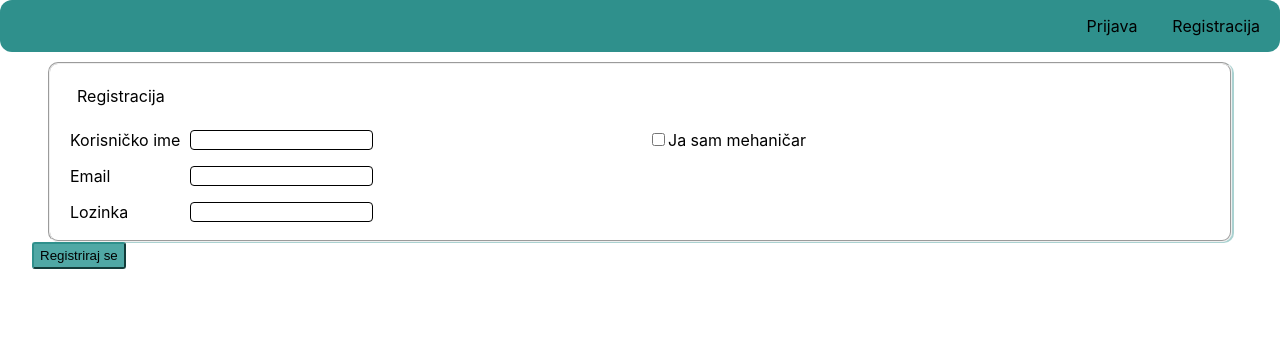
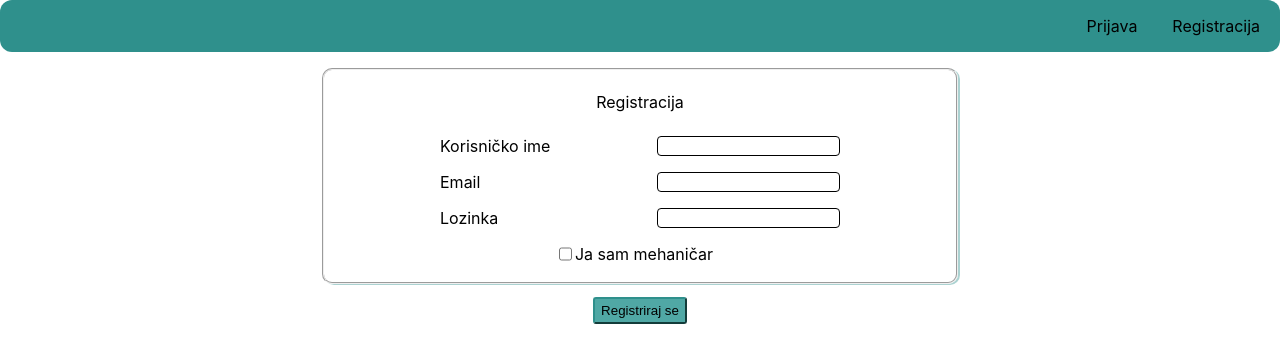
Before and after one commit to FilipKupanovac/zavrsni-rad, a React (Create React App) app: page / in a window 1280 px wide. Both pictures are taken after a click on the element "Registracija". Shown: the top 362 px of the page. Built offline with nearby package versions, Linux system fonts and the light colour scheme.

Commit message:
Small visual interface changes

```diff
--- a/src/App.css
+++ b/src/App.css
@@ -117,6 +117,10 @@ button, .pointer{
   display: flex;
   justify-content: center;
 }
+.just-stretch{
+  justify-content: space-between;
+  max-width: 400px;
+}
 .validation-label{
   min-width: 130px;
 }
@@ -154,6 +158,9 @@ button, .pointer{
 .w70{
   width: 70%;
 }
+.w80{
+  width: 80%
+}
 .vehicle-card, .spare-part{
   border: 0px solid transparent;
   border-radius: 8px;
@@ -182,3 +189,18 @@ button, .pointer{
 .marg-half-bot{
   margin-bottom: 0.5em;
 }
+.w50{
+  width: 50%;
+  margin: 0 auto;
+  margin-top: 1em;
+}
+.centered-marg{
+  margin: 0 auto;
+  margin-top: 1em;
+}
+.no-pad{
+  padding: 0;
+}
+button.add-vehicle{
+  margin-right: 0.75em;
+}
--- a/src/Components/Driver/NewVehicle.js
+++ b/src/Components/Driver/NewVehicle.js
@@ -58,11 +58,12 @@ class NewVehicle extends Component {
                         <input onChange={this.onLicenseChange} maxLength="10" type="text"></input>
                     </div>
                     <div className="marg-top">
-                        <button onClick={() => {
+                        <button className="add-vehicle"
+                            onClick={() => {
                             this.AddNewVehicle();
                             this.props.toggleAddVehicle();
                         }}>Dodaj vozilo</button>
-                        <button onClick={() => this.props.toggleAddVehicle()}>Odustani</button>
+                        <button className="add-vehicle" onClick={() => this.props.toggleAddVehicle()}>Odustani</button>
                     </div>
                 </div>
             </div>
--- a/src/Components/Register.js
+++ b/src/Components/Register.js
@@ -18,43 +18,49 @@ class Register extends Component{
     render(){
         return(
             <div>
-                <fieldset>
-                    <p>Registracija</p>
-                    <div className="register-form">
-                        <div className="half-width">
-                            <div className="fill-width pa05 flex">
+                <fieldset className="w50 marg-top">
+                    <div className="just-center">
+                        <p className="no-pad">Registracija</p>
+                    </div>
+                    <div className="just-center">
+                        <div className="w70 pa05 flex just-stretch">
                             <label>Korisničko ime</label>
                             <input onChange={this.onNameChange}
                                 type="text" name="name"
                             ></input>
                         </div>
-                            <div className="fill-width pa05 flex">
+                    </div>
+                    <div className="just-center">
+                        <div className="w70 pa05 flex just-stretch">
                             <label>Email</label>
                             <input onChange={this.onEmailChange}
                                 type="email" name="email-address"
                             ></input>
                         </div>
-                            <div className="fill-width pa05 flex">
+                    </div>
+                    <div className="just-center">
+                        <div className="w70 pa05 flex just-stretch">
                             <label>Lozinka</label>
                             <input onChange={this.onPasswordChange}
                                 type="password" name="password"
                             ></input>
                         </div>
                     </div>
-                        <div className="half-width">
-                            <div className="fill-width pa05">
+                    <div className="just-center">
+                        <div className="w80 pa05 just-center">
                             <input onChange={this.onCheckboxCheck}
-                                    type="checkbox" name="mechanic-check" value="mechanic"
+                                    type="checkbox" name="mechanic-check"value="mechanic"
                             ></input>
-                                <label name="mechanic-check">Ja sam mehaničar</label>
+                            <label style={{width: "150px"}} name="mechanic-check">Ja sam mehaničar</label>
+                        </div>
                     </div>
                     <>{this.ShowMechanicInputField()}</>
-                        </div>
-                    </div>
                 </fieldset>
-                <button onClick={this.Register}>
+                <div className="just-center">
+                <button className="centered-marg" onClick={this.Register}>
                     Registriraj se
                 </button>
+                </div>
             </div>
         )
     }
@@ -86,12 +92,14 @@ class Register extends Component{
     ShowMechanicInputField = () =>{
         if(this.state.checkboxState === true){
             return(
-                    <div className="fill-width pa05 flex">
+                <div className="just-center">
+                <div className="w70 pa05 flex just-stretch">
                         <label className="validation-label">Kod za provjeru</label>
                         <input
                             onChange={this.onValidationCodeChange}
                             type="password" name="VCode"
                         ></input>
+                </div>
                 </div>
             )
         }
--- a/src/Components/Signin.js
+++ b/src/Components/Signin.js
@@ -15,24 +15,32 @@ class Signin extends Component{
     render(){
         return(
             <div>
-                <fieldset>
-                    <p>Prijava</p>
-                    <div className="fill-width pa05 flex">
+                <fieldset className="w50 marg-top">
+                    <div className="just-center">
+                    <p className="no-pad">Prijava</p>
+                    </div>
+                    <div className="just-center">
+                        <div className="w70 pa05 flex just-stretch">
                             <label>Email</label>
                             <input onChange={this.onEmailChange}
                                 type="email" name="email-address"
                                 ></input>
                         </div>
-                    <div className="fill-width pa05 flex">
+                    </div>
+                    <div className="just-center">
+                        <div className="w70 pa05 flex just-stretch">
                             <label>Lozinka</label>
                             <input onChange={this.onPasswordChange}
                                 type="password" name="password"
                             ></input>
                         </div>
+                    </div>
                 </fieldset>
-                <button onClick={this.Submit}>
+                <div className="just-center">
+                    <button className="centered-marg" onClick={this.Submit}>
                         Prijava
                     </button>
+                </div>
             </div>
         )
     }
```
Lines whose indentation alone changed are shown as unchanged.
